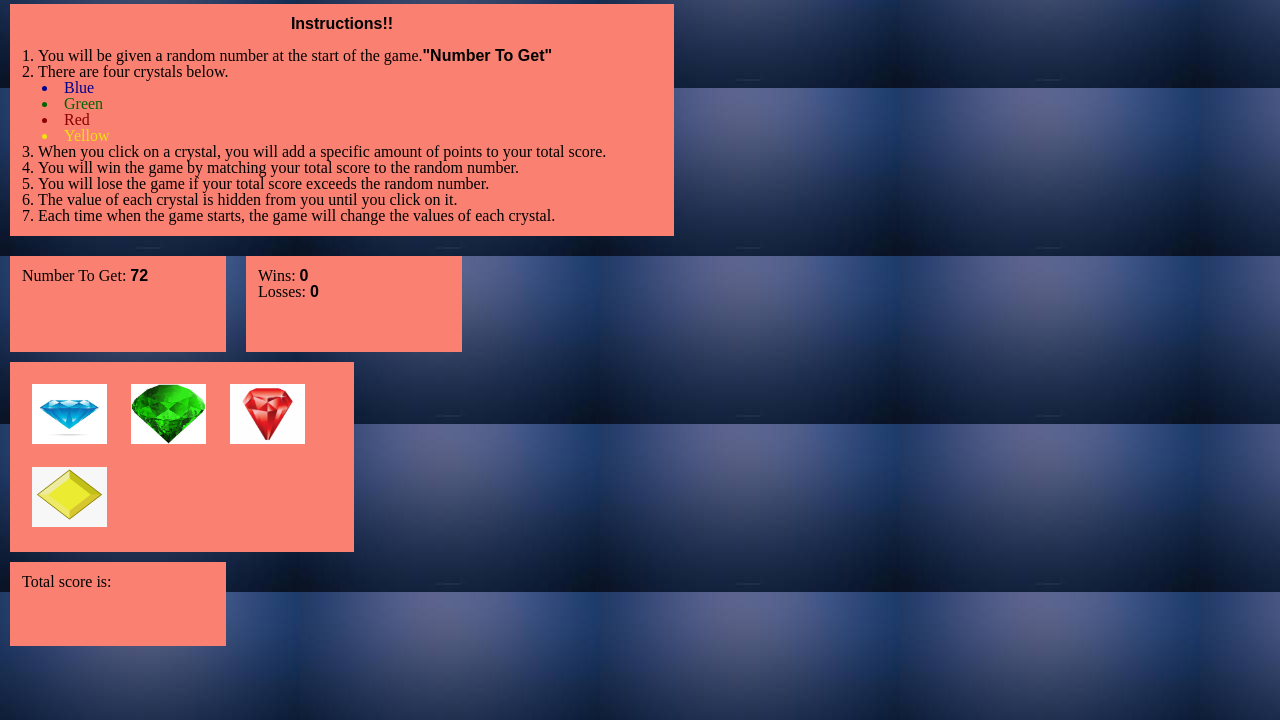
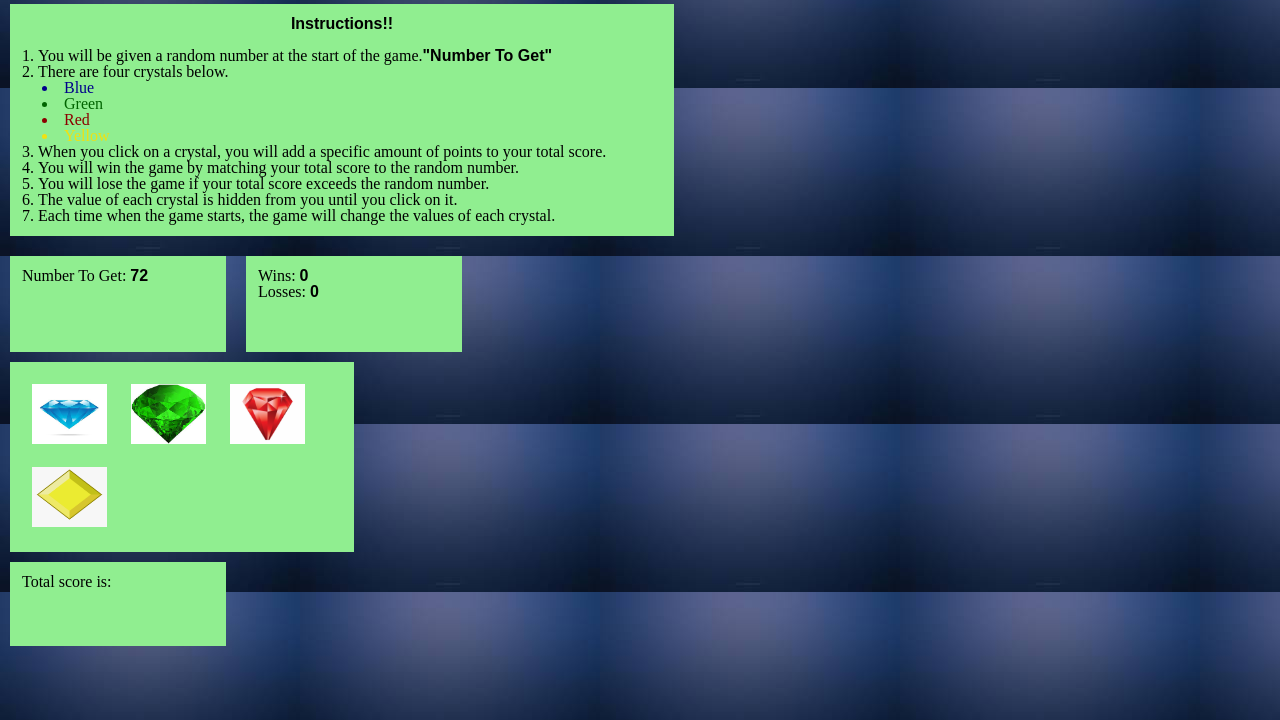
Before and after one commit to uzbekhabib23/unit4game, a plain HTML site: page index.html in a window 1280 px wide. Shown: the part 80-800 px from the top of the page. Drawn offline with nearby package versions, Linux system fonts and the light colour scheme.

Commit message:
finish touches

```diff
--- a/assets/css/style.css
+++ b/assets/css/style.css
@@ -3,12 +3,12 @@ body{
     background-image: url("../images/background.jpg");
 }
 div{
-	background-color: salmon;
+	background-color: lightgreen;
 	margin: 10px;
 	width: 25%
 }
 div{
-	border: solid 2px salmon;
+	border: solid 2px lightgreen;
 	padding: 10px;
 }
 h1, h3, span{
@@ -29,7 +29,7 @@ ul {
 }
 /* Specfic Elements*/
 div.header, div.gems{
-	background-color: salmon;
+	background-color: lightgreen;
 }
 div.header, div.instructions{
 	width: 50%;
```
